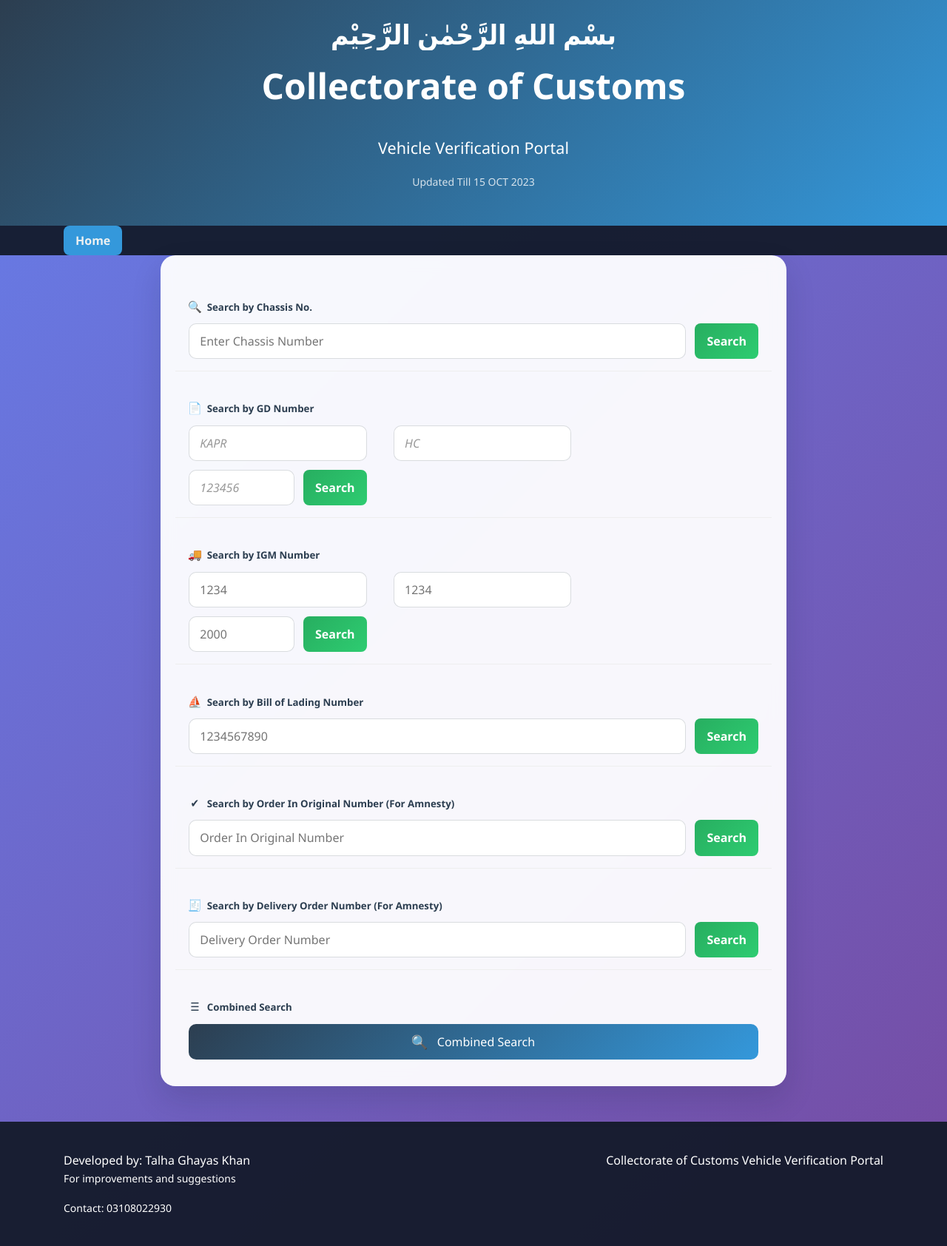
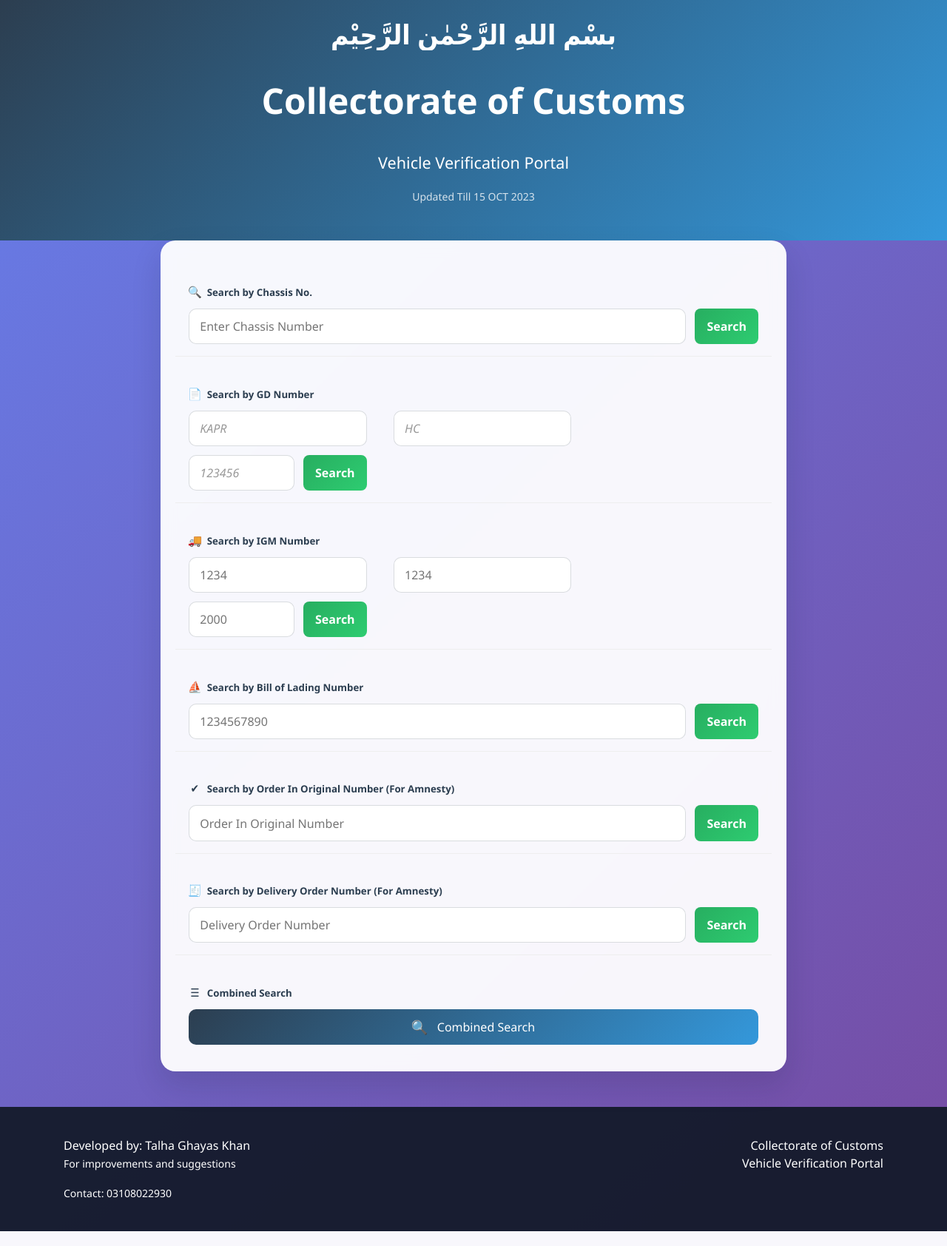
Before and after one commit to Talhakhanpi99/vehicle-verification-app, a Flask app: template templates/index.html in a window 1280 px wide. Shown: the whole page at 74% size. Run offline with Flask 3, Linux system fonts and the light colour scheme; the template is opened without the code that fills it, so the values that code supplies are empty; some libraries are stand-ins or nearby versions.

Commit message:
Update index.html

```diff
--- a/templates/index.html
+++ b/templates/index.html
@@ -14,24 +14,33 @@
 <body class="fade-in">
     <div class="container-fluid bg-primary text-white text-center py-4">
         <div class="bismillah" lang="ar" dir="rtl">بِسْمِ اللهِ الرَّحْمٰنِ الرَّحِيْمِ</div>
-        <h1 class="display-4 fw-bold mt-2">Collectorate of Customs</h1>
-        <h2 class="h3 fw-light">Vehicle Verification Portal</h2>
+        <h1 class="display-4 fw-bold portal-title">Collectorate of Customs</h1>
+        <h2 class="h3 fw-light portal-subtitle">Vehicle Verification Portal</h2>
         <h3 class="h3 fw-light update-info">
             <small>Updated Till 15 OCT 2023</small>
         </h3>
     </div>
 
-    <nav class="navbar navbar-expand-lg navbar-dark bg-dark">
-        <div class="container justify-content-center">
-            <ul class="navbar-nav">
-                <li class="nav-item">
-                    <a class="nav-link active" aria-current="page" href="/">Home</a>
-                </li>
-            </ul>
+    {% if apk_update_notice.available %}
+    <div class="page-shell">
+        <div class="alert alert-info shadow-sm mt-3 mb-0 update-banner" role="alert">
+            <div class="fw-semibold">A newer app version {{ apk_update_notice.version }} is available.</div>
+            {% if apk_update_notice.notes %}<div class="small mt-1">{{ apk_update_notice.notes }}</div>{% endif %}
+            <a href="{{ apk_update_notice.url }}" class="btn btn-primary btn-sm mt-2">Download App Update</a>
         </div>
-    </nav>
+    </div>
+    {% endif %}
 
-    <div class="row justify-content-center">
+    {% if database_update_status.staged %}
+    <div class="page-shell">
+        <div class="alert alert-success shadow-sm mt-3 mb-0 update-banner" role="alert">
+            New records were downloaded and will be used next time the app opens.
+        </div>
+    </div>
+    {% endif %}
+
+    <div class="page-shell">
+        <div class="row justify-content-center g-0">
             <div class="col-lg-8">
                 <div class="card shadow-lg">
                     <div class="card-body">
@@ -123,9 +132,10 @@
 
                         <div class="search-section">
                             <h5 class="search-title"><i class="fas fa-layer-group me-2"></i>Combined Search</h5>
-                        <button type="button" id="combinedSearchBtn" class="btn btn-primary w-100">
+                            <button type="button" id="combinedSearchBtn" class="btn btn-primary w-100 action-btn">
                                 <i class="fas fa-search me-2"></i>Combined Search
                             </button>
+                        </div>
                     </div>
                 </div>
             </div>
@@ -141,7 +151,7 @@
                     <p><small>Contact: 03108022930</small></p>
                 </div>
                 <div class="col-md-6 text-end">
-                    <p class="mb-0">Collectorate of Customs Vehicle Verification Portal</p>
+                    <p class="mb-0 footer-portal-text">Collectorate of Customs<br>Vehicle Verification Portal</p>
                 </div>
             </div>
         </div>
```
Lines whose indentation alone changed are shown as unchanged.
